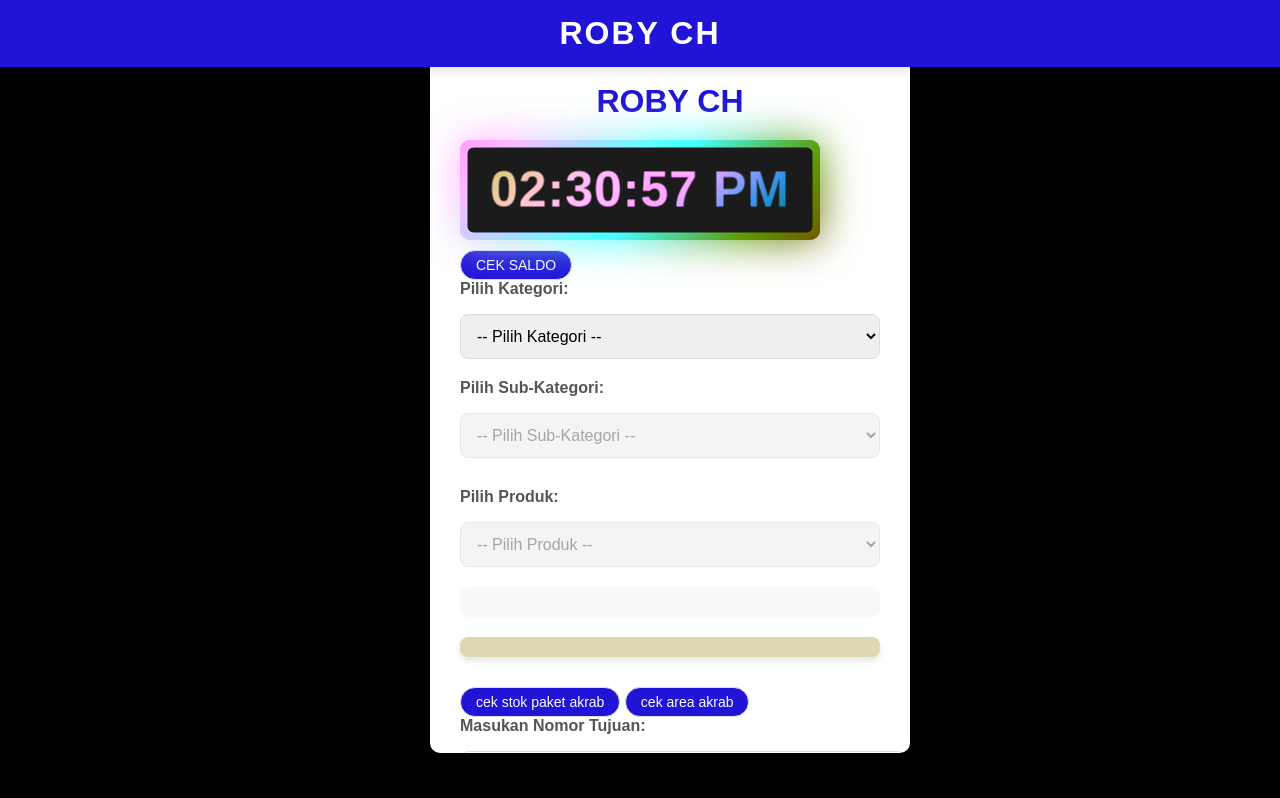
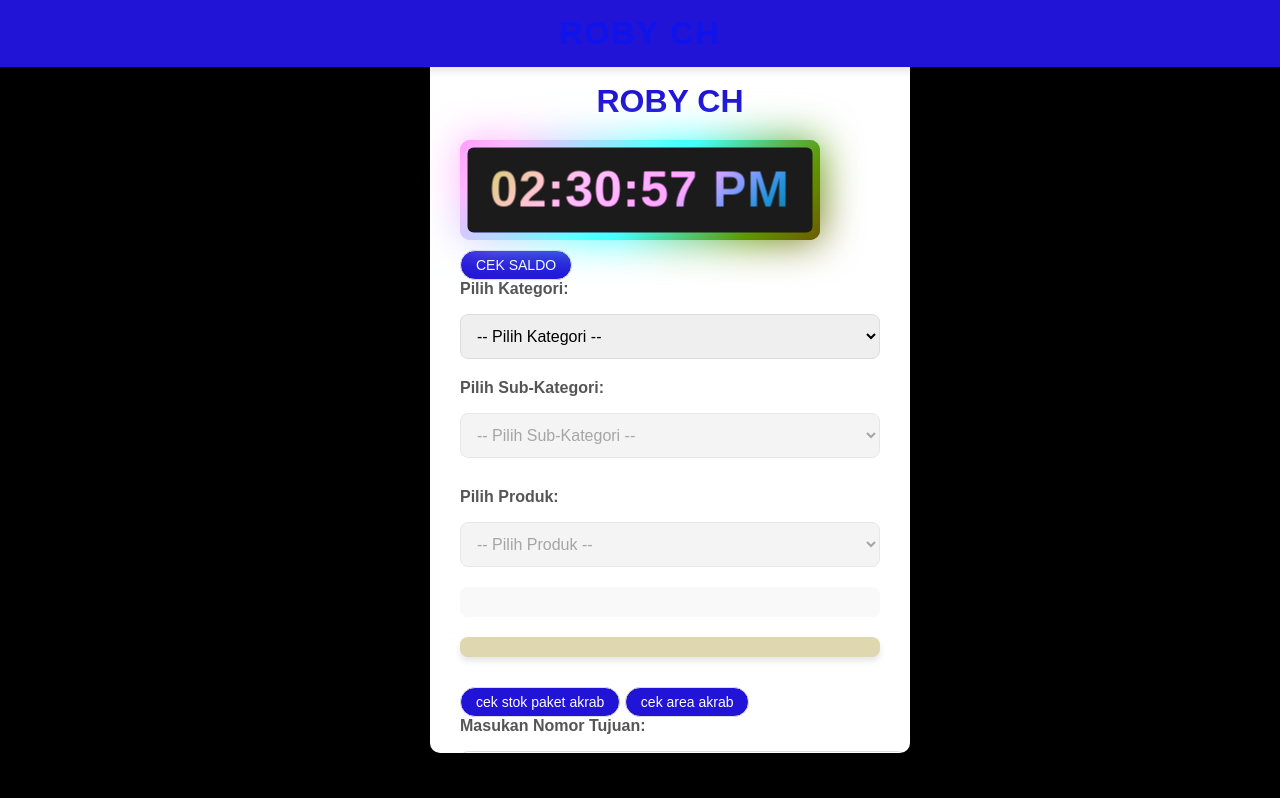
Before and after one commit to robychanel/jm, a plain HTML site: page index.html in a window 1280 px wide. Drawn offline with Linux system fonts and the light colour scheme.

Commit message:
Update index.html

```diff
--- a/index.html
+++ b/index.html
@@ -21,7 +21,7 @@
 
         .header {
             background-color: #2114d6;
-            color: white;
+            color: rgb(16, 20, 236);
             width: 100%;
             text-align: center;
             padding: 15px 0;
```
